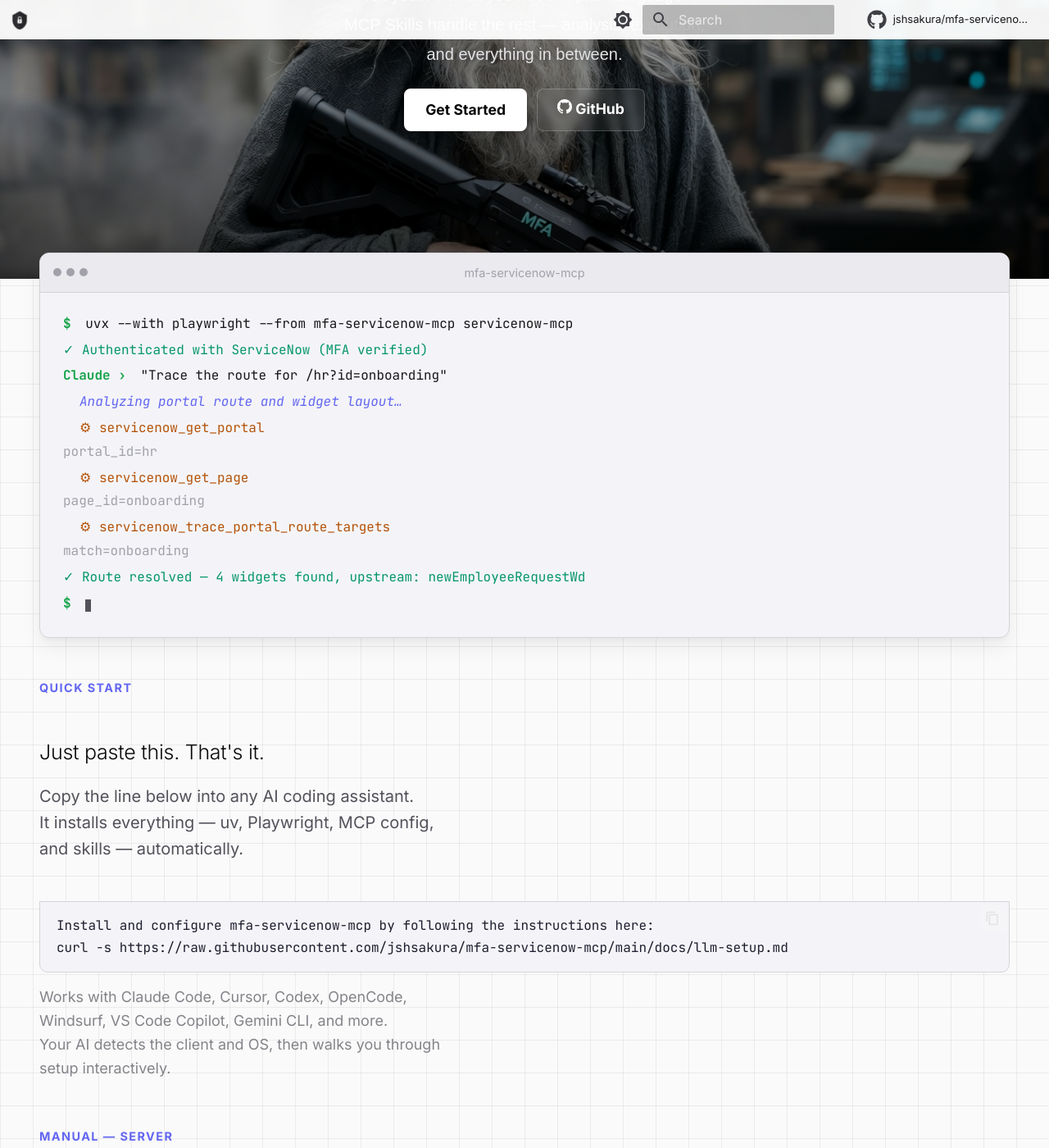
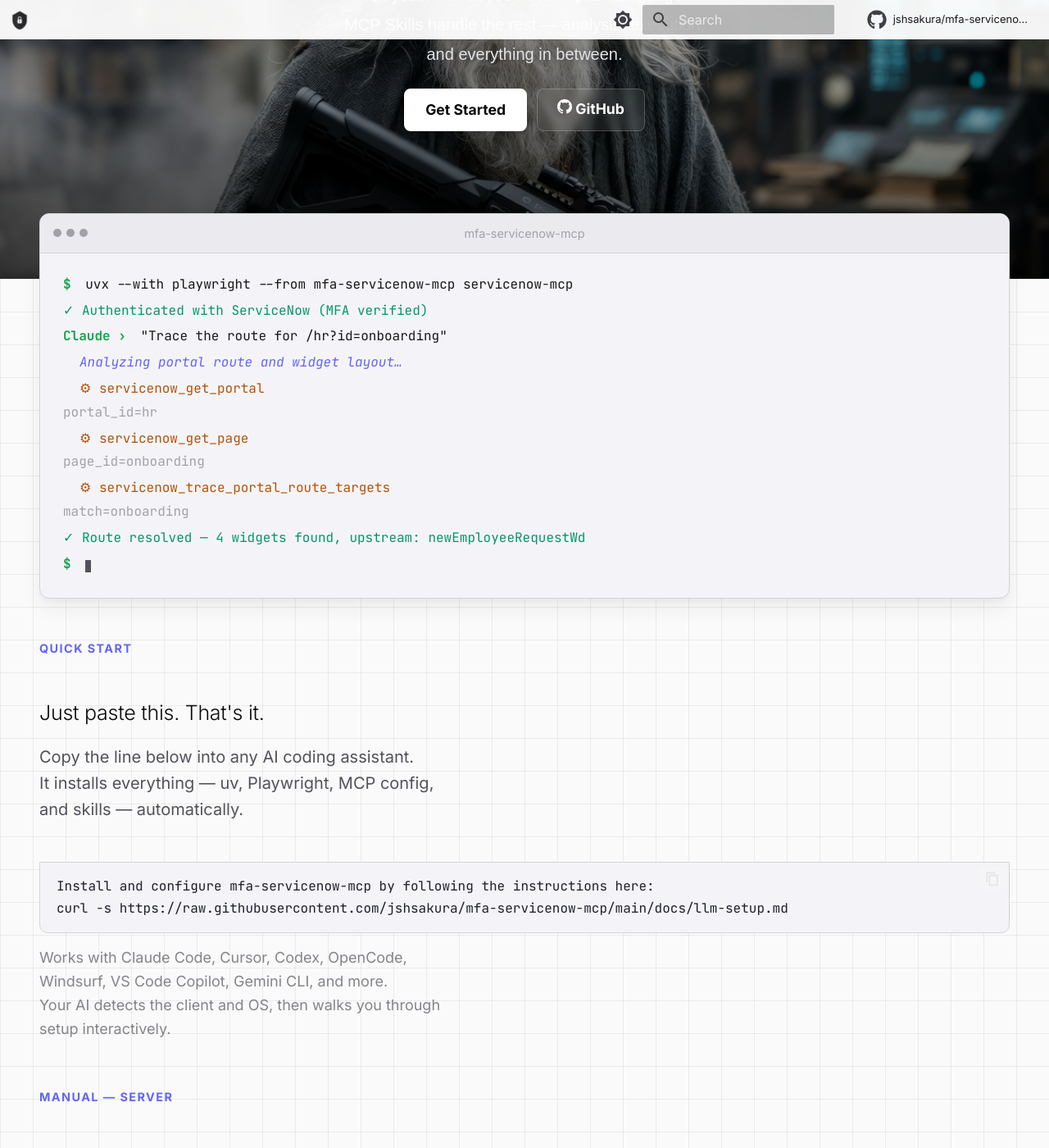
Before and after one commit to jshsakura/mfa-servicenow-mcp, an MkDocs documentation site: the page built from website/docs/index.md, in a window 1280 px wide and 1400 px high, scrolled down 290 px. Shown: the whole window at 82% size. Built offline with MkDocs 1.6.1 and Material for MkDocs 9.7.7, drawn with Linux system fonts in a browser that asks for light colours; some web fonts are replaced; comment, search, counter and statistics services are not loaded.

Commit message:
style: terminal overlaps hero banner more (-80px)
Increased negative margin so terminal floats higher into the
banner image area. Restored version to 1.6.2.

Co-Authored-By: Claude Opus 4.6 (1M context) <noreply@anthropic.com>

```diff
--- a/pyproject.toml
+++ b/pyproject.toml
@@ -4,7 +4,7 @@ build-backend = "hatchling.build"
 
 [project]
 name = "mfa-servicenow-mcp"
-version = "1.6.1"
+version = "1.6.2"
 description = "A Model Context Protocol (MCP) server implementation for ServiceNow"
 readme = "README.md"
 requires-python = ">=3.11"
--- a/website/docs/stylesheets/extra.css
+++ b/website/docs/stylesheets/extra.css
@@ -227,7 +227,7 @@ body.landing .md-footer { margin-top: 0; }
    TERMINAL — theme-aware
    ============================================================ */
 .hero-terminal {
-  margin: -32px auto 0;
+  margin: -80px auto 0;
   position: relative;
   z-index: 3;
   background: var(--code-bg);
@@ -567,7 +567,7 @@ pre.install-code .c { color: var(--code-comment); }
   .steps-grid { grid-template-columns: 1fr; }
   .hero-stats { gap: 28px; padding: 32px 0; }
   .hero-content { padding: 48px 20px 40px; }
-  .hero-terminal { margin-top: -32px; }
+  .hero-terminal { margin-top: -60px; }
   .hero-terminal-body { min-height: 380px; font-size: .72rem; padding: 16px 20px; }
 }
 @media (max-width: 480px) {
@@ -575,5 +575,5 @@ pre.install-code .c { color: var(--code-comment); }
   .hero-stat-value { font-size: 1.5rem; }
   .section { padding: 48px 0; }
   .cta-banner { padding: 48px 16px; }
-  .hero-terminal { margin-top: -24px; }
+  .hero-terminal { margin-top: -48px; }
 }
```
